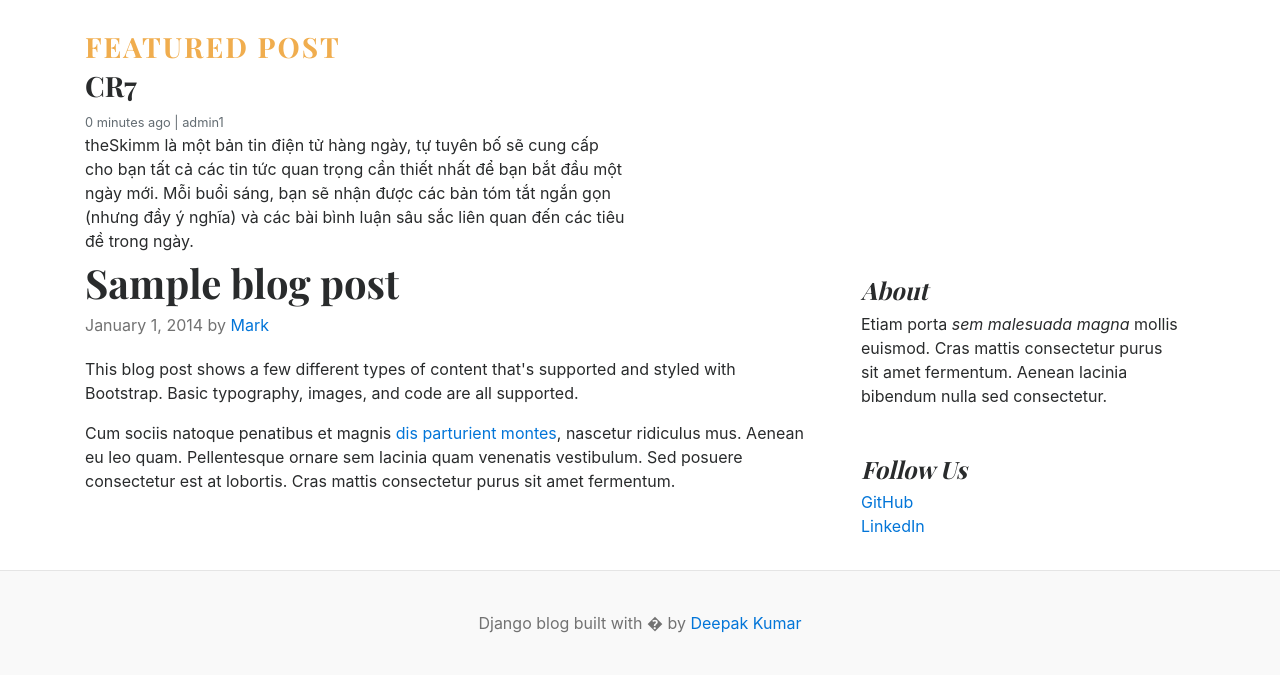
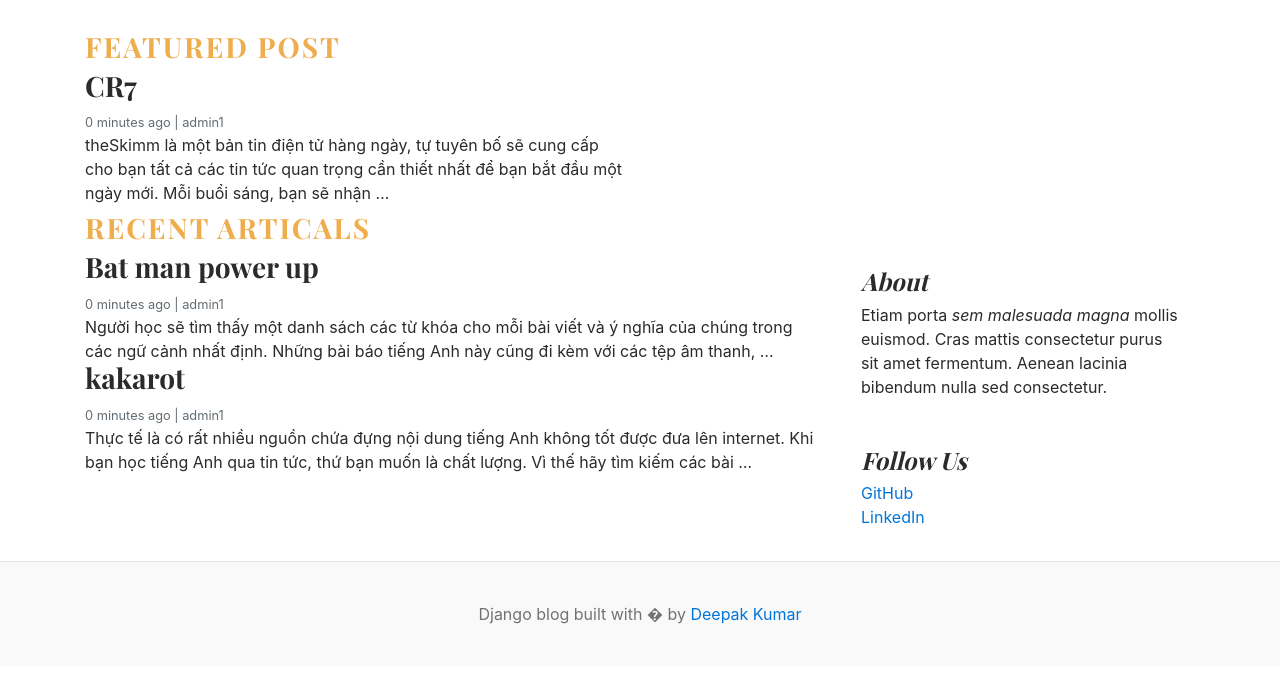
Before and after one commit to Hung998S/blog_website, a Django app: page / in a window 1280 px wide. Shown: the part 508-1183 px from the top of the page. After the commit the page ends 1132 px from the top, so only its background shows below. Run offline with Django 5.2, Linux system fonts and the light colour scheme; data comes from the database, SQL or seed files in the repository.

Commit message:
Show Simple Post

```diff
--- a/blog_main/views.py
+++ b/blog_main/views.py
@@ -3,10 +3,12 @@ from blogs.models import Category, Blogs
 
 def home(request):
     categories = Category.objects.all()
-    featrued_post = Blogs.objects.filter(is_feacherd = True )
-    # print(featrued_post)
+    featrued_post = Blogs.objects.filter(is_feacherd = True, status = 'published' )
+    posts = Blogs.objects.filter(is_feacherd = False, status='published')
+
     context = {
         'categories':categories,
-        'featured_post': featrued_post
+        'featured_post': featrued_post,
+        'posts': posts
     }
     return render(request,'home.html', context)
--- a/templates/home.html
+++ b/templates/home.html
@@ -55,31 +55,29 @@
         <div class="card-body">
           <h3>{{ post.title }}</h3>
           <small class="mb-1 text-muted">{{post.created_at | timesince}} ago | {{ post.author }}</small>
-          <p class="card-text">{{ post.short_description }}</p>
+          <p class="card-text">{{ post.short_description | truncatewords:40 }}</p>
         </div>
       </div>
     </div>
       {% endif %}
     {% endfor %}
+  </div>
 
-  </div>
+  <!-- Recent artical -->
+  <h3 class="text-uppercase text-warning" style="letter-spacing: 2px;">Recent Articals</h3>
 
   <main role="main" class="container p-0">
     <div class="row">
       <div class="col-md-8 blog-main">
-
-        <div class="blog-post">
-          <h2 class="blog-post-title">Sample blog post</h2>
-          <p class="blog-post-meta">January 1, 2014 by <a href="#">Mark</a></p>
-
-          <p>This blog post shows a few different types of content that's supported and styled with Bootstrap. Basic typography, images, and code are all supported.</p>
-
-          <p>Cum sociis natoque penatibus et magnis <a href="#">dis parturient montes</a>, nascetur ridiculus mus. Aenean eu leo quam. Pellentesque ornare sem lacinia quam venenatis vestibulum. Sed posuere consectetur est at lobortis. Cras mattis consectetur purus sit amet fermentum.</p>
-
-
-        </div>
-        <!-- /.blog-post -->
-
+        {% for post in posts %}
+         <div class="card border-0" >
+          <div class="card-body">
+            <h3>{{ post.title }}</h3>
+            <small class="mb-1 text-muted">{{post.created_at | timesince}} ago | {{ post.author }}</small>
+            <p class="card-text">{{ post.short_description | truncatewords:40 }}</p>
+          </div>
+      </div>
+        {% endfor %}
       </div>
       <!-- /.blog-main -->
 
```
